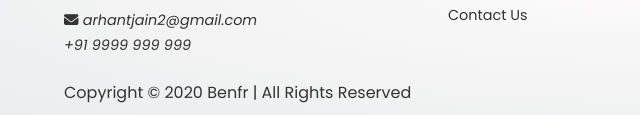
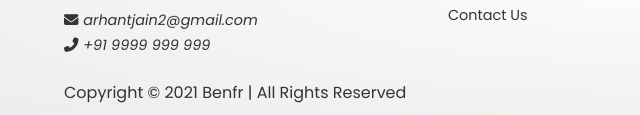
Before and after one commit to arhant2/Ecommerce-normal-user-final, a website built with Parcel: page src/index.html in a window 1280 px wide. Shown: the part 3417-3532 px from the top of the page, 0-640 px from the left. Built offline with nearby package versions, Linux system fonts and the light colour scheme; files whose address does not match are found by name; a web font is replaced by a local one.

Commit message:
Adding testing directory so that it maybe published somewhere for testing + done some minor improvements

```diff
--- a/package.json
+++ b/package.json
@@ -5,7 +5,8 @@
   "main": "index.js",
   "scripts": {
     "start": "parcel ./src/js/index.js --out-dir ./public --out-file index.js --open --no-autoinstall",
-    "build": "parcel build ./src/js/index.js --out-dir ./public --out-file index.js --no-autoinstall --no-source-maps"
+    "build": "parcel build ./src/js/index.js --out-dir ./public --out-file index.js --no-autoinstall --no-source-maps",
+    "test-build": "parcel build ./src/js/index.js --out-dir ./testing --out-file index.js --no-autoinstall --no-source-maps"
   },
   "author": "",
   "license": "ISC",
--- a/src/index.html
+++ b/src/index.html
@@ -549,11 +549,17 @@
                 href="mailto:arhantjain2@gmail.com"
                 class="footer__contact-each"
               >
-                <i class="fas fa-envelope"></i> arhantjain2@gmail.com
+                <span class="footer__contact-icon">
+                  <i class="fas fa-envelope"></i>
+                </span>
+                arhantjain2@gmail.com
               </a>
-              <a href="tel:+919999999999" class="footer__contact-each"
-                >+91 9999 999 999</a
-              >
+              <a href="tel:+919999999999" class="footer__contact-each">
+                <span class="footer__contact-icon">
+                  <i class="fas fa-phone-alt"></i>
+                </span>
+                +91 9999 999 999
+              </a>
             </address>
           </div>
           <div class="footer__box">
@@ -585,7 +591,7 @@
 
         <div class="footer__copyright-container">
           <div class="footer__copyright">
-            Copyright © 2020 Benfr | All Rights Reserved
+            Copyright &copy; 2021 Benfr | All Rights Reserved
           </div>
           <a href="https://www.linkedin.com/" class="footer__made-by">
             Made with
--- a/src/scss/components/_footer.scss
+++ b/src/scss/components/_footer.scss
@@ -22,6 +22,11 @@
   &__contact {
     font-size: 0.9em;
     margin-top: 1.5rem;
+  }
+
+  &__contact-icon {
+    display: inline-block;
+    width: 1.5rem;
   }
 
   a#{&}__contact-each {
```
Also changed, not shown: 1 other file.
